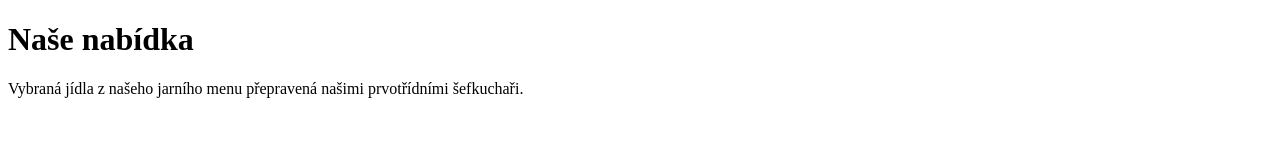
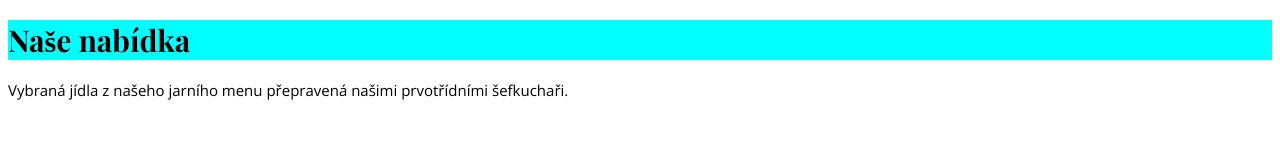
Before and after one commit to DitaPochovaDrimalova/Cviceni_Saturejka, a plain HTML site: page index.html in a window 1280 px wide. Drawn offline with nearby package versions, Linux system fonts and the light colour scheme.

Commit message:
Třetí commit

```diff
--- a/ingex.html
+++ b/index.html
@@ -5,7 +5,7 @@
     <meta name="viewport" content="width=device-width, initial-scale=1.0">
     <title>Saturejka</title>
 
-    <link rel="stylesheet" href=".css">
+    <link rel="stylesheet" href="style.css">
 
 </head>
 <body>
--- a/style.css
+++ b/style.css
@@ -8,4 +8,5 @@ html {
 h1,
 h2 {
   font-family: 'Playfair Display', serif;
+  background-color:aqua;
 }
```
